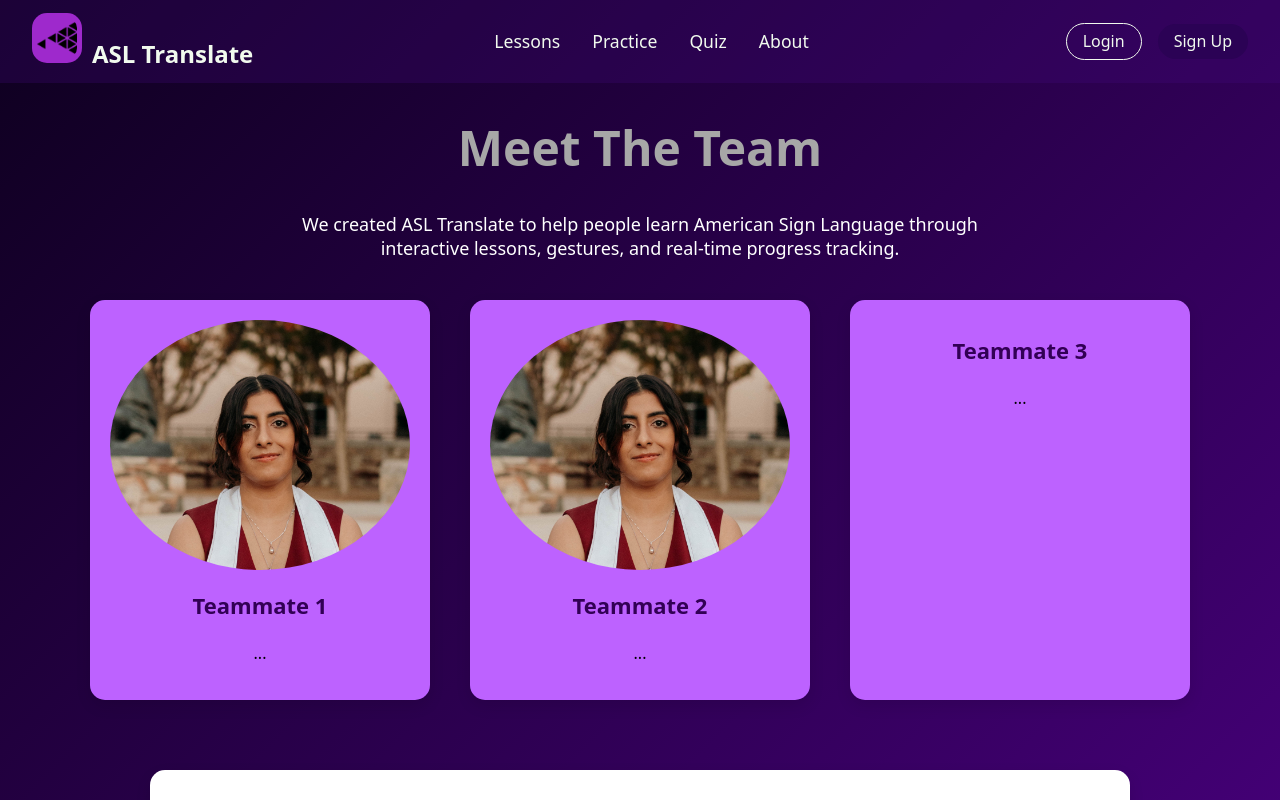
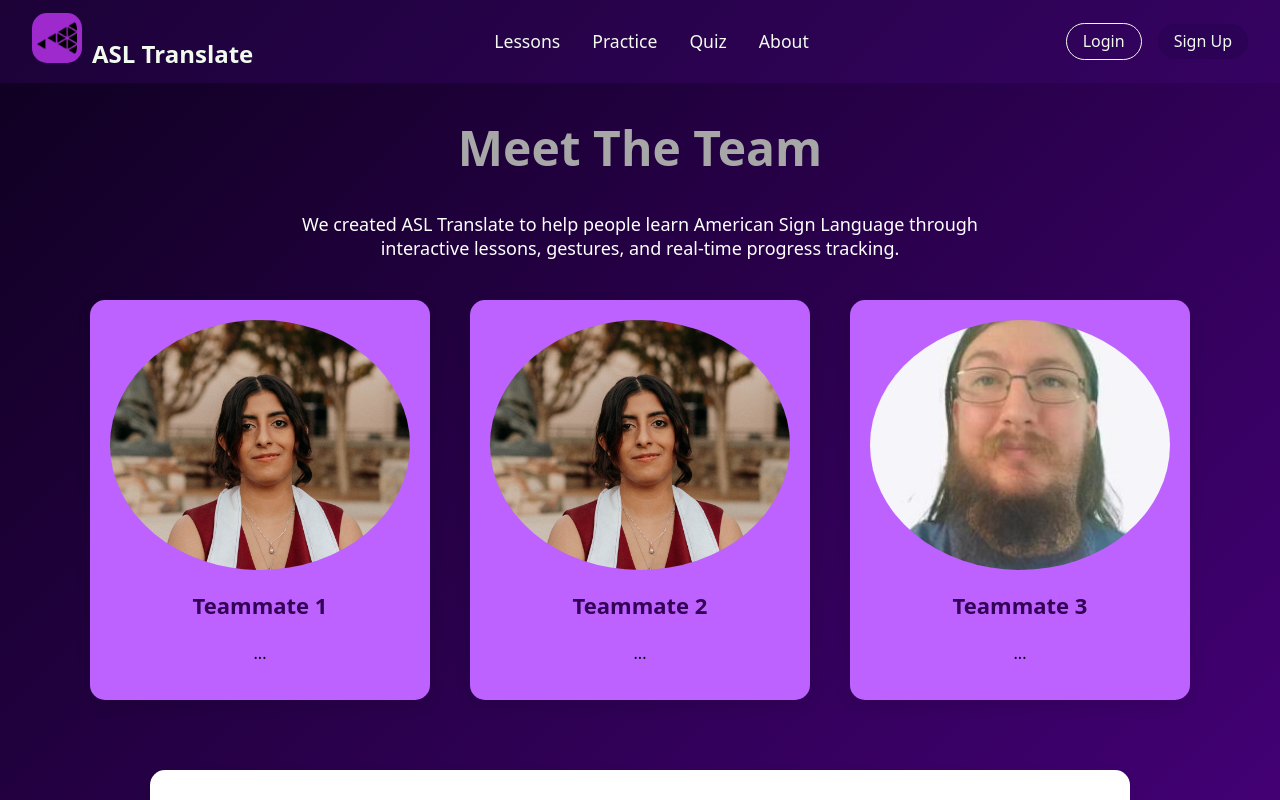
Before and after one commit to dez2413/Asl-translation-, a React (Create React App) app in the folder client/: page /about in a window 1280 px wide. Shown: the top 800 px of the page. Built offline with nearby package versions, Linux system fonts and the light colour scheme.

Commit message:
Fixed team3 image pull.

```diff
--- a/client/src/pages/About.js
+++ b/client/src/pages/About.js
@@ -3,7 +3,7 @@ import "./style/About.css";
 
 import team1 from "../assets/team1.jpg";
 import team2 from "../assets/team2.jpg";
-// import team3 from "../assets/team3.jpg";
+import team3 from "../assets/team3.jpg";
 
 
 
@@ -37,7 +37,7 @@ function About() {
         </div>
 
         <div className="team-card">
-          {/* <img src={team3} alt="Team member 3" className="team-photo" /> */}
+          <img src={team3} alt="Team member 3" className="team-photo" />
           <h3 className="team-name">Teammate 3</h3>
           <p className="team-desc">
             ...
```
